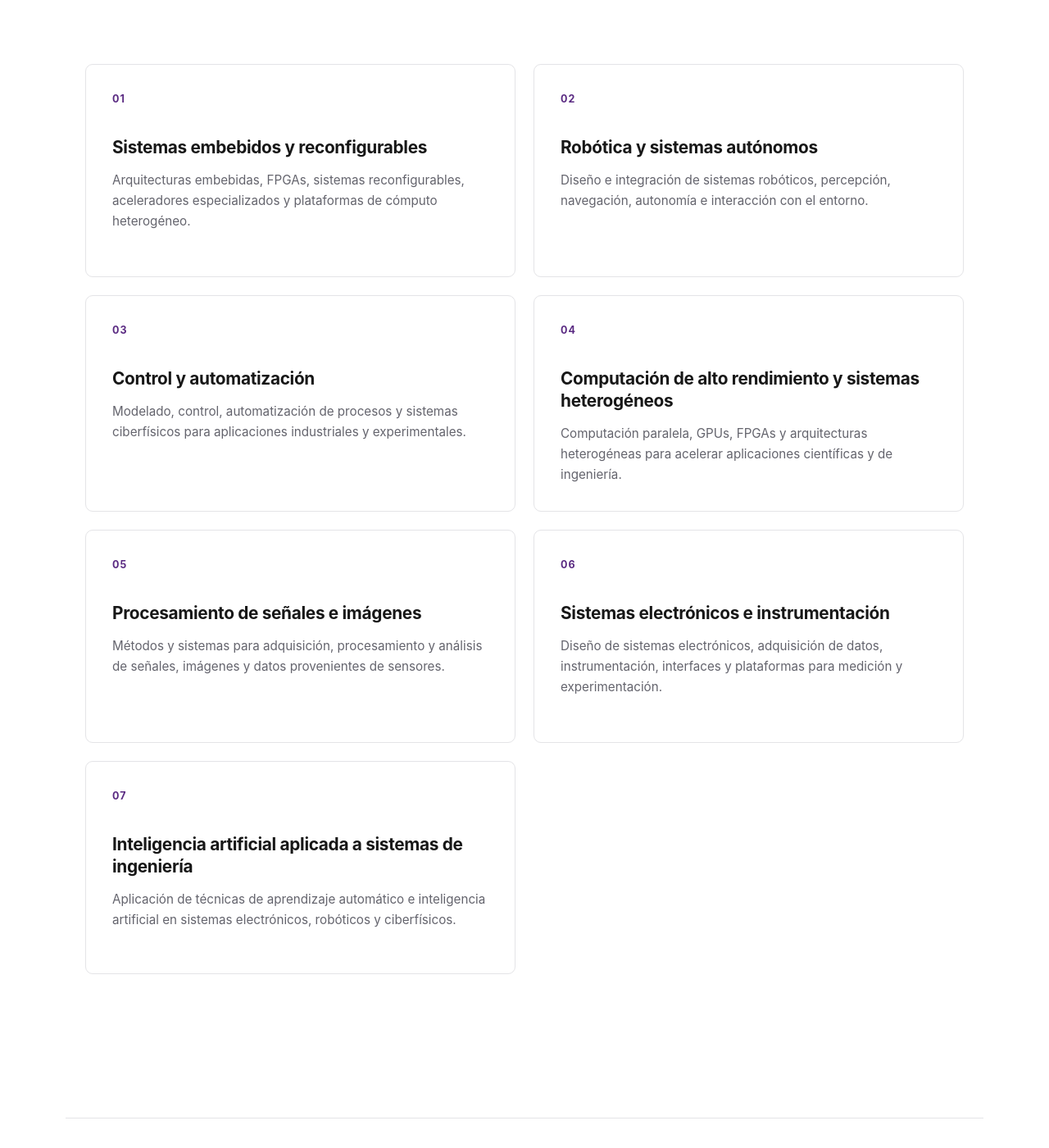
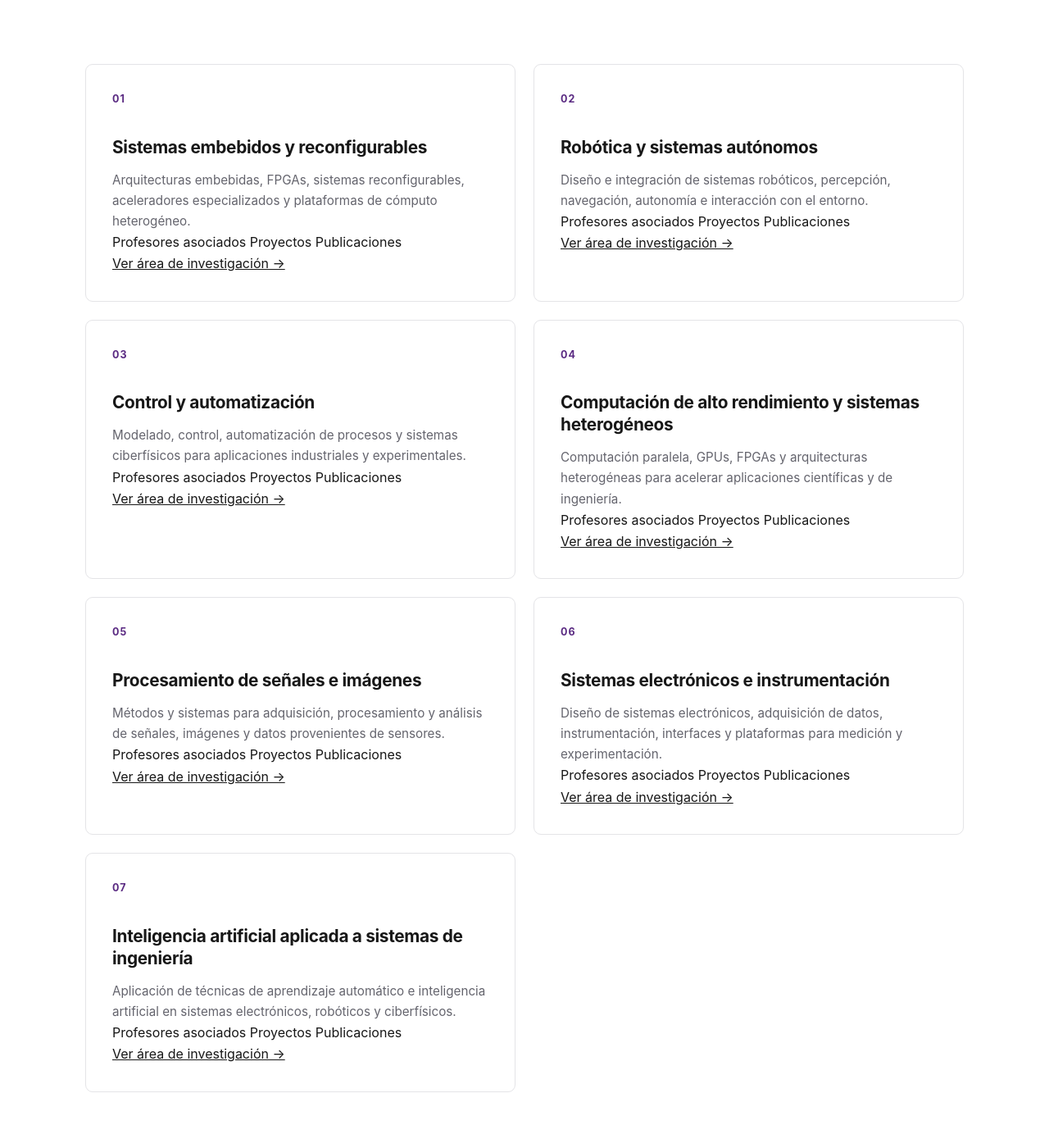
Before and after one commit to L30nardoSV/elmt-utec, a Jekyll site: the page built from research.md, in a window 1280 px wide and 1400 px high, scrolled down 477 px. Shown: the whole window at 82% size. Built offline with Jekyll 4.4.1, drawn with Linux system fonts in a browser that asks for light colours.

Commit message:
Updating research.md with entry points to other pages with more details

```diff
--- a/research.md
+++ b/research.md
@@ -37,6 +37,17 @@ permalink: /research/
         aceleradores especializados y plataformas de cómputo heterogéneo.
       </p>
 
+      <div class="research-meta">
+        <span>Profesores asociados</span>
+        <span>Proyectos</span>
+        <span>Publicaciones</span>
+      </div>
+
+      <a class="research-link"
+         href="{{ '/research/embedded-reconfigurable/' | relative_url }}">
+        Ver área de investigación →
+      </a>
+
     </article>
 
 
@@ -50,6 +61,17 @@ permalink: /research/
         Diseño e integración de sistemas robóticos, percepción,
         navegación, autonomía e interacción con el entorno.
       </p>
+
+      <div class="research-meta">
+        <span>Profesores asociados</span>
+        <span>Proyectos</span>
+        <span>Publicaciones</span>
+      </div>
+
+      <a class="research-link"
+         href="{{ '/research/robotics-autonomous/' | relative_url }}">
+        Ver área de investigación →
+      </a>
 
     </article>
 
@@ -65,6 +87,17 @@ permalink: /research/
         ciberfísicos para aplicaciones industriales y experimentales.
       </p>
 
+      <div class="research-meta">
+        <span>Profesores asociados</span>
+        <span>Proyectos</span>
+        <span>Publicaciones</span>
+      </div>
+
+      <a class="research-link"
+         href="{{ '/research/control-automation/' | relative_url }}">
+        Ver área de investigación →
+      </a>
+
     </article>
 
 
@@ -79,6 +112,17 @@ permalink: /research/
         para acelerar aplicaciones científicas y de ingeniería.
       </p>
 
+      <div class="research-meta">
+        <span>Profesores asociados</span>
+        <span>Proyectos</span>
+        <span>Publicaciones</span>
+      </div>
+
+      <a class="research-link"
+         href="{{ '/research/hpc-heterogeneous/' | relative_url }}">
+        Ver área de investigación →
+      </a>
+
     </article>
 
 
@@ -92,6 +136,17 @@ permalink: /research/
         Métodos y sistemas para adquisición, procesamiento y análisis
         de señales, imágenes y datos provenientes de sensores.
       </p>
+
+      <div class="research-meta">
+        <span>Profesores asociados</span>
+        <span>Proyectos</span>
+        <span>Publicaciones</span>
+      </div>
+
+      <a class="research-link"
+         href="{{ '/research/signal-image-processing/' | relative_url }}">
+        Ver área de investigación →
+      </a>
 
     </article>
 
@@ -108,6 +163,17 @@ permalink: /research/
         y experimentación.
       </p>
 
+      <div class="research-meta">
+        <span>Profesores asociados</span>
+        <span>Proyectos</span>
+        <span>Publicaciones</span>
+      </div>
+
+      <a class="research-link"
+         href="{{ '/research/electronic-instrumentation/' | relative_url }}">
+        Ver área de investigación →
+      </a>
+
     </article>
 
 
@@ -122,6 +188,17 @@ permalink: /research/
         artificial en sistemas electrónicos, robóticos y ciberfísicos.
       </p>
 
+      <div class="research-meta">
+        <span>Profesores asociados</span>
+        <span>Proyectos</span>
+        <span>Publicaciones</span>
+      </div>
+
+      <a class="research-link"
+         href="{{ '/research/ai-engineering/' | relative_url }}">
+        Ver área de investigación →
+      </a>
+
     </article>
 
   </div>
```
